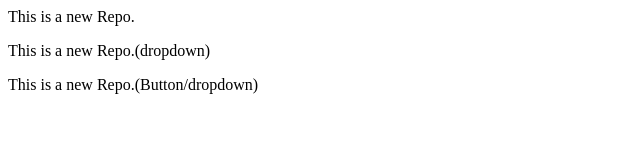
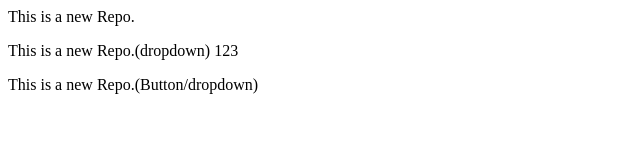
Before and after one commit to Nayan-laravel/LocalRepo, a plain HTML site: page index.html in a window 1280 px wide. Shown: the full height of the page, 0-640 px from the left. Drawn offline with Linux system fonts and the light colour scheme.

Commit message:
add to 123

```diff
--- a/index.html
+++ b/index.html
@@ -1,3 +1,3 @@
 <p>This is a new Repo.</p>
-<p>This is a new Repo.(dropdown)</p>
+<p>This is a new Repo.(dropdown) 123</p>
 <p>This is a new Repo.(Button/dropdown)</p>
```
